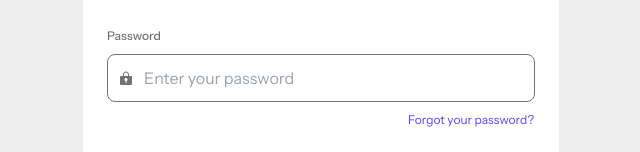
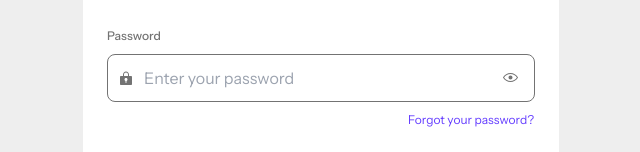
Before and after one commit to Coded-by-MJ/mj-devlinks, a React (Vite) app in the folder client/: page / in a window 1280 px wide. Shown: the part 408-560 px from the top of the page, without its empty margins (319-959 px from the left). Built offline with nearby package versions, Linux system fonts and the light colour scheme; no server answers.

Commit message:
updated error object and fixed database bug

```diff
--- a/client/src/components/auth/LoginFormContainer.tsx
+++ b/client/src/components/auth/LoginFormContainer.tsx
@@ -16,12 +16,16 @@ import { zodResolver } from "@hookform/resolvers/zod";
 import { useForm } from "react-hook-form";
 import { LiaSpinnerSolid } from "react-icons/lia";
 import { Link } from "@tanstack/react-router";
+import { EyeOpenIcon } from "@radix-ui/react-icons";
+import { FaEyeSlash } from "react-icons/fa";
+import { useState } from "react";
 
 function LoginFormContainer({
   onSubmit,
 }: {
   onSubmit(values: z.infer<typeof logInFormSchema>): Promise<void>;
 }) {
+  const [showPassword, setShowPassword] = useState(false);
   const form = useForm<z.infer<typeof logInFormSchema>>({
     resolver: zodResolver(logInFormSchema),
     defaultValues: {
@@ -29,6 +33,10 @@ function LoginFormContainer({
       password: "",
     },
   });
+
+  const handleChangePassword = () => {
+    setShowPassword((prev) => !prev);
+  };
 
   return (
     <Form {...form}>
@@ -67,10 +75,10 @@ function LoginFormContainer({
             </FormItem>
           )}
         />
-
+        <>
           <FormField
             control={form.control}
-          name="password"
+            name={"password"}
             render={({ field }) => (
               <FormItem>
                 <FormLabel
@@ -85,21 +93,46 @@ function LoginFormContainer({
                   <>
                     <div
                       className={cn(
-                      "flex gap-3 items-center border-main-gray border w-full focus-visible:shadow-main-light focus-visible:shadow-lg focus-visible:ring-main-shade h-[48px] p-3 rounded-[8px]",
+                        "flex gap-3 items-center justify-between border-main-gray border w-full focus-visible:shadow-main-light focus-visible:shadow-lg focus-visible:ring-main-shade h-[48px] p-3 rounded-[8px]",
                         form.formState.errors.password &&
                           "border-red-500 focus-visible:shadow-red-200 focus-visible:shadow-md focus-visible:ring-red-200"
                       )}
                     >
+                      <div className="flex gap-3 items-center flex-grow">
                         <LockIcon />
 
                         <input
                           placeholder="Enter your password"
                           {...field}
-                      type="password"
+                          type={showPassword ? "text" : "password"}
                           className="flex-1 focus:outline-none focus:border-none text-base text-main-gray"
                         />
+                      </div>
+                      <button
+                        onClick={handleChangePassword}
+                        className="grid cursor-pointer grid-cols-1 grid-rows-1 justify-center items-center px-1"
+                      >
+                        {showPassword ? (
+                          <FaEyeSlash
+                            className={
+                              "col-span-full row-span-1 text-[#737373]"
+                            }
+                          />
+                        ) : (
+                          <EyeOpenIcon
+                            className={
+                              "col-span-full row-span-1 text-[#737373]"
+                            }
+                          />
+                        )}
+                      </button>
+                    </div>
                     <FormMessage className="text-[12px]" />
-                  </div>
+                  </>
+                </FormControl>
+              </FormItem>
+            )}
+          />
           <Button
             asChild
             variant={"link"}
@@ -108,10 +141,6 @@ function LoginFormContainer({
             <Link to="reset">Forgot your password?</Link>
           </Button>
         </>
-              </FormControl>
-            </FormItem>
-          )}
-        />
 
         <Button
           type="submit"
--- a/client/src/components/auth/SignUpFormContainer.tsx
+++ b/client/src/components/auth/SignUpFormContainer.tsx
@@ -16,7 +16,9 @@ import {
   FormLabel,
   FormMessage,
 } from "@/components/ui/form";
-
+import { EyeOpenIcon } from "@radix-ui/react-icons";
+import { FaEyeSlash } from "react-icons/fa";
+import { useState } from "react";
 import { EmailIcon, LockIcon } from "@/components/global/Icons";
 
 function SignUpFormContainer({
@@ -24,6 +26,8 @@ function SignUpFormContainer({
 }: {
   onSubmit(values: z.infer<typeof registerFormSchema>): Promise<void>;
 }) {
+  const [showPassword, setShowPassword] = useState(false);
+
   const form = useForm<z.infer<typeof registerFormSchema>>({
     resolver: zodResolver(registerFormSchema),
     defaultValues: {
@@ -32,6 +36,9 @@ function SignUpFormContainer({
       confirmPassword: "",
     },
   });
+  const handleChangePassword = () => {
+    setShowPassword((prev) => !prev);
+  };
 
   return (
     <Form {...form}>
@@ -84,23 +91,40 @@ function SignUpFormContainer({
                 Create Password
               </FormLabel>
               <FormControl>
+                <>
                   <div
                     className={cn(
-                    "flex gap-3 items-center border-main-gray border w-full focus-visible:shadow-main-light focus-visible:shadow-lg focus-visible:ring-main-shade h-[48px] p-3 rounded-[8px]",
+                      "flex gap-3 items-center justify-between border-main-gray border w-full focus-visible:shadow-main-light focus-visible:shadow-lg focus-visible:ring-main-shade h-[48px] p-3 rounded-[8px]",
                       form.formState.errors.password &&
                         "border-red-500 focus-visible:shadow-red-200 focus-visible:shadow-md focus-visible:ring-red-200"
                     )}
                   >
+                    <div className="flex gap-3 items-center flex-grow">
                       <LockIcon />
-
                       <input
                         placeholder="At least 8 characters"
                         {...field}
-                    type="password"
+                        type={showPassword ? "text" : "password"}
                         className="flex-1 focus:outline-none focus:border-none text-base text-main-gray"
                       />
+                    </div>
+                    <button
+                      onClick={handleChangePassword}
+                      className="grid cursor-pointer grid-cols-1 grid-rows-1 justify-center items-center px-1"
+                    >
+                      {showPassword ? (
+                        <FaEyeSlash
+                          className={"col-span-full row-span-1 text-[#737373]"}
+                        />
+                      ) : (
+                        <EyeOpenIcon
+                          className={"col-span-full row-span-1 text-[#737373]"}
+                        />
+                      )}
+                    </button>
+                  </div>
                   <FormMessage className="text-[12px]" />
-                </div>
+                </>
               </FormControl>
             </FormItem>
           )}
--- a/client/src/components/global/Icons.tsx
+++ b/client/src/components/global/Icons.tsx
@@ -82,5 +82,3 @@ export const LinkLine = () => {
     </svg>
   );
 };
-
-export const GitHubLogoIcon = () => {};
```
Also changed, not shown: 2 other files (tests, documents, lock files or other folders). Lines whose indentation alone changed are shown as unchanged.
